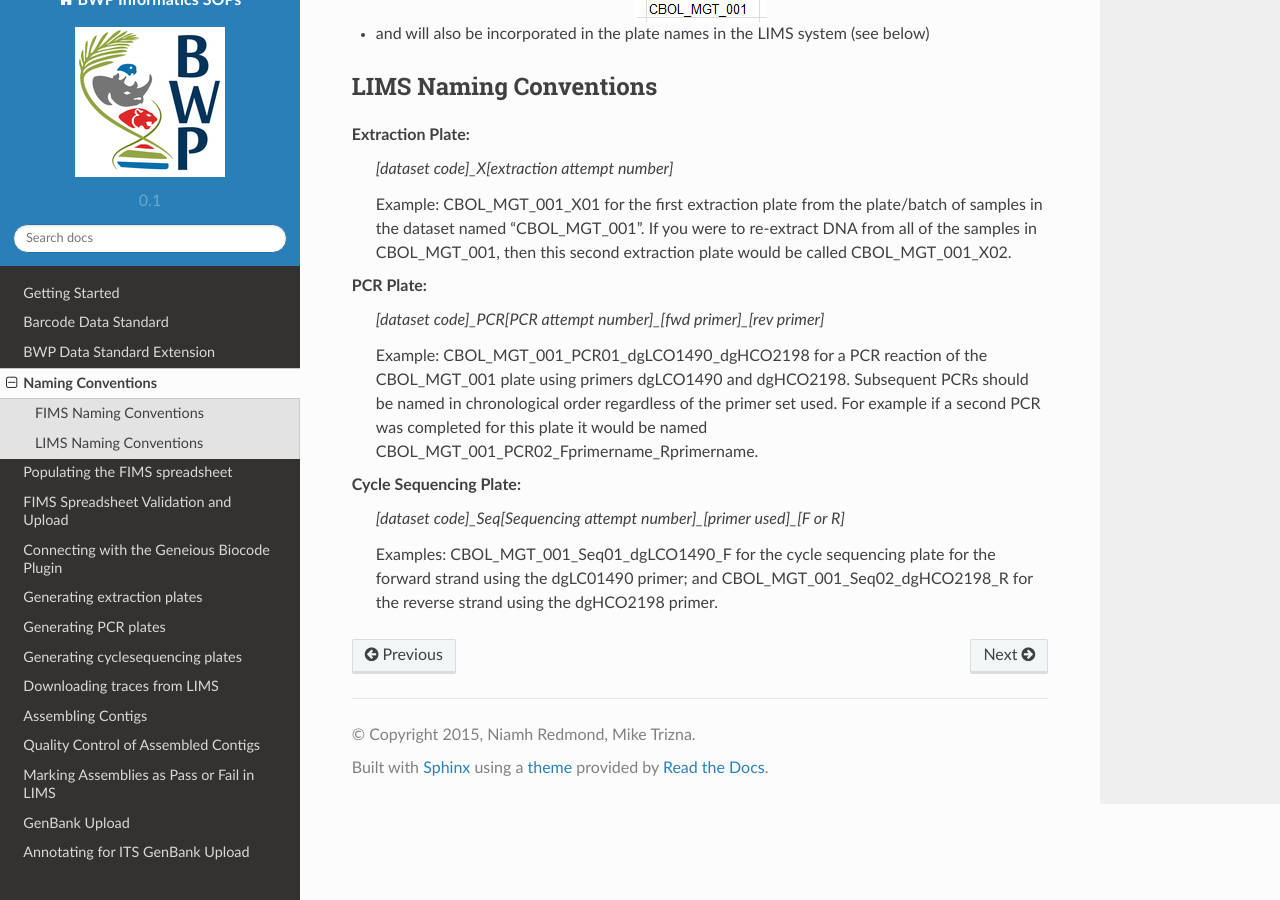
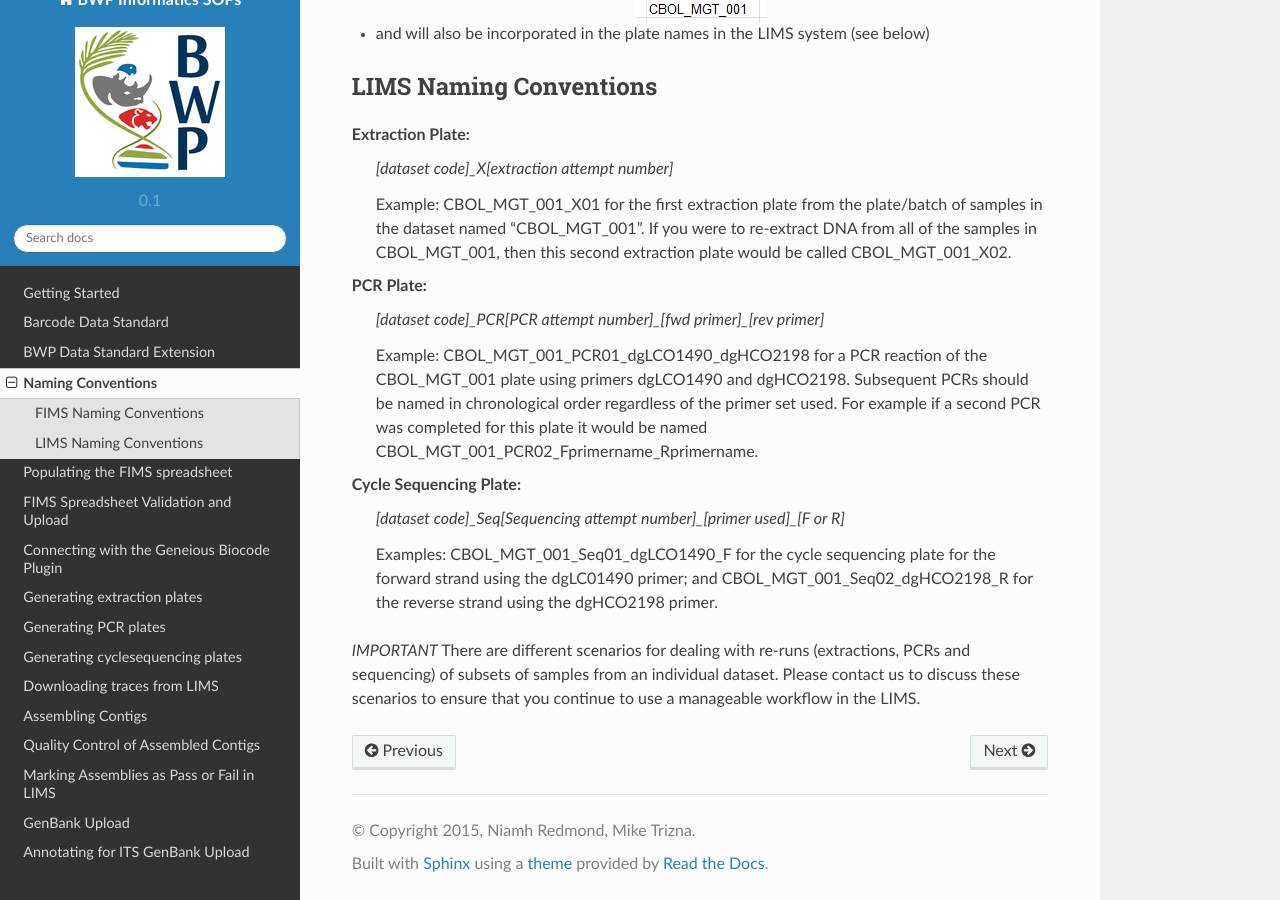
Before and after one commit to SIBarcodeNetwork/BWP-FIMS-and-LIMS, a Sphinx documentation site: the page built from Docs/conventions.rst, in a window 1280 px wide and 900 px high, scrolled down 715 px. Built offline with Sphinx 7.4.7 and the Read the Docs theme 2.0.0, drawn with Linux system fonts in a browser that asks for light colours.

Commit message:
Naming Convention
Added sentence on rerun scenarios

```diff
--- a/Docs/conventions.rst
+++ b/Docs/conventions.rst
@@ -46,3 +46,7 @@ Cycle Sequencing Plate:
 	*[dataset code]_Seq[Sequencing attempt number]_[primer used]_[F or R]*
 
 	Examples: CBOL_MGT_001_Seq01_dgLCO1490_F for the cycle sequencing plate for the forward strand using the dgLC01490 primer; and CBOL_MGT_001_Seq02_dgHCO2198_R for the reverse strand using the dgHCO2198 primer.
+
+
+
+*IMPORTANT* There are different scenarios for dealing with re-runs (extractions, PCRs and sequencing) of subsets of samples from an individual dataset. Please contact us to discuss these scenarios to ensure that you continue to use a manageable workflow in the LIMS.
```
